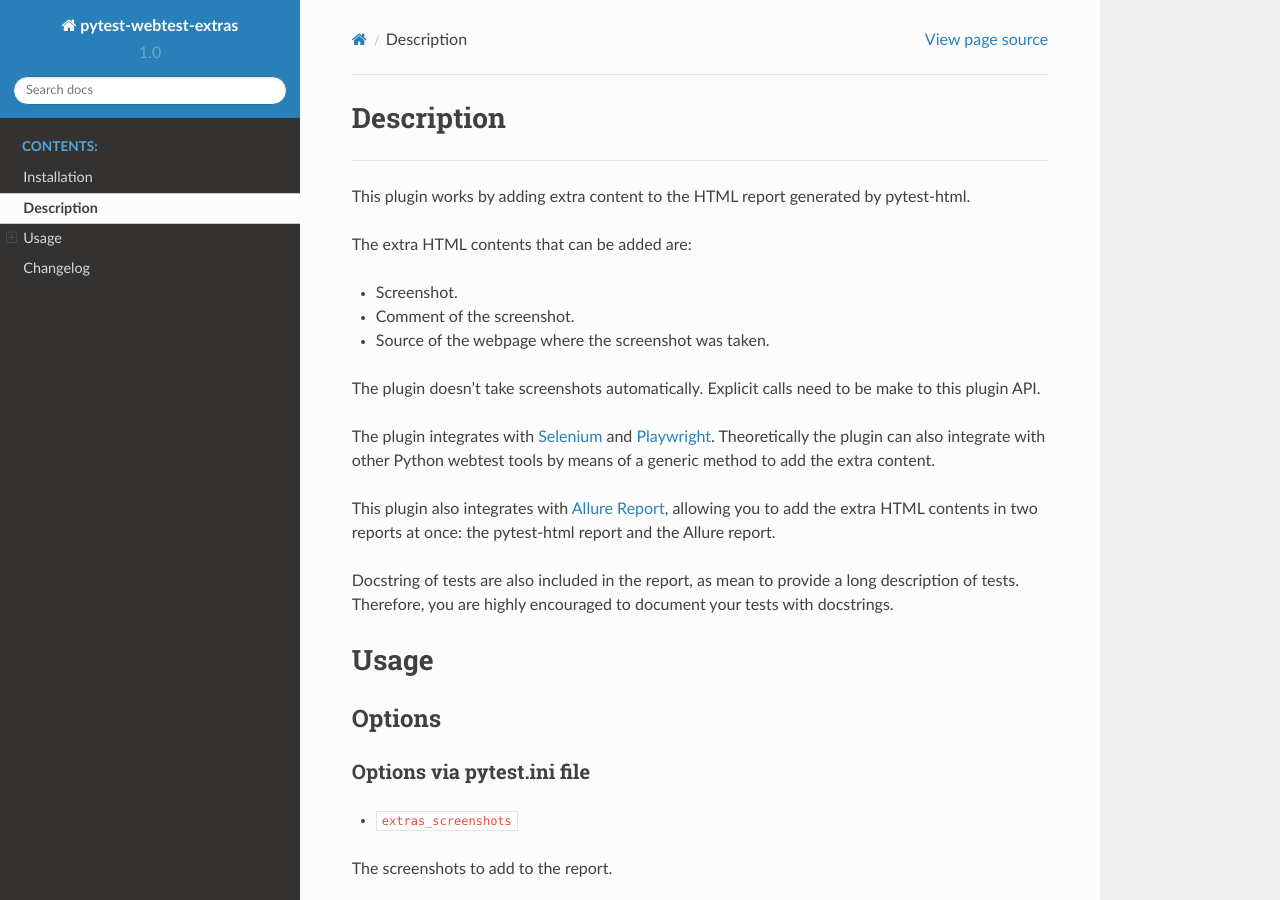
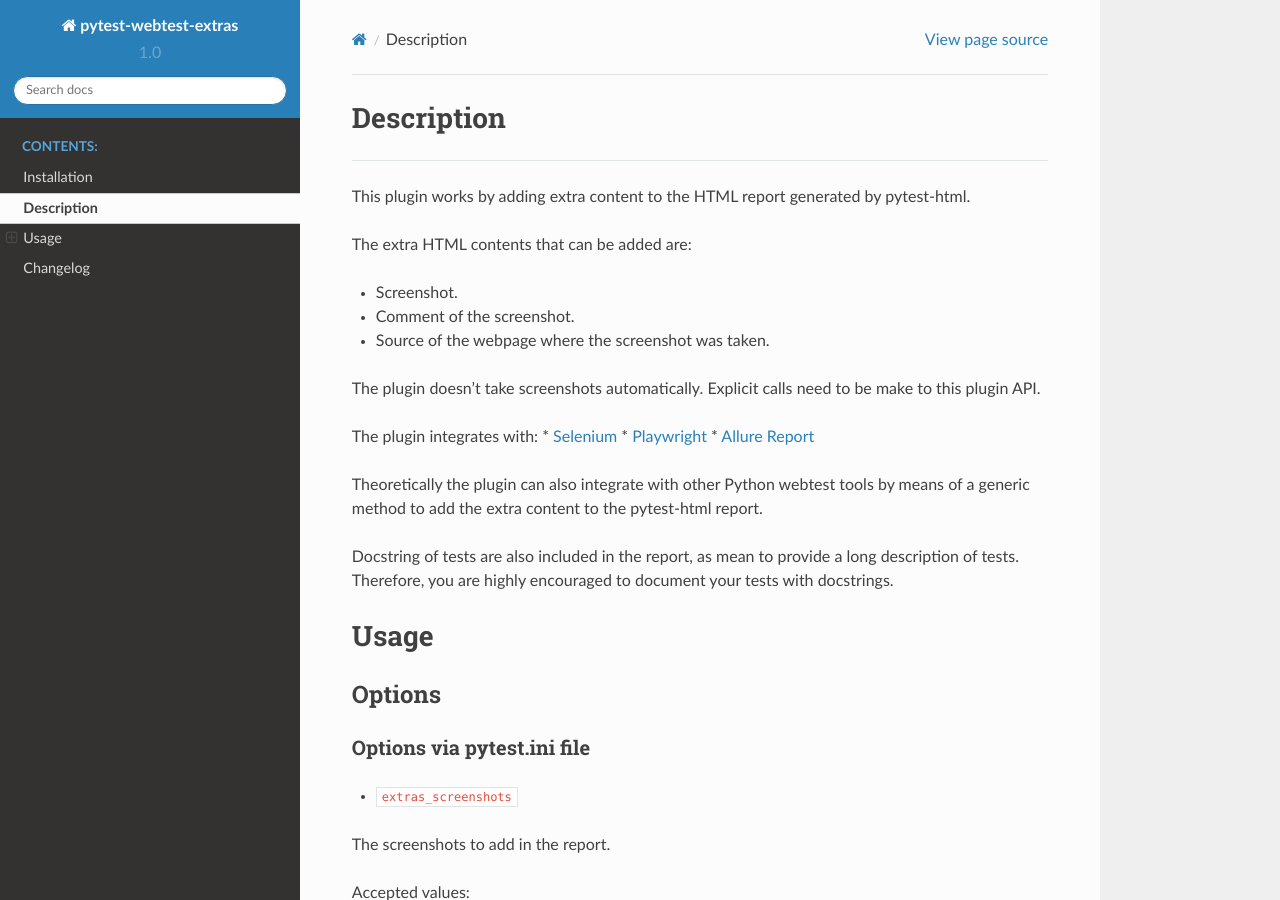
Before and after one commit to harmin-parra/pytest-webtest-extras, a Sphinx documentation site: the page built from docs/user_guide.rst, in a window 1280 px wide and 900 px high. Built offline with Sphinx 7.4.7 and the Read the Docs theme 2.0.0, drawn with Linux system fonts in a browser that asks for light colours.

Commit message:
update doc

```diff
--- a/docs/installation.rst
+++ b/docs/installation.rst
@@ -8,6 +8,12 @@ Requirements
 * ``pytest >= 7.0.0``
 * ``pytest-html >= 4.0.0``
 
+Optional modules
+----------------
+
+* ``selenium >= 4.11.0`` if using **Selenium**.
+* ``allure-pytest >= 2.13.2 if using **Allure**.
+
 
 Installing pytest-webtest-extras
 --------------------------------
--- a/docs/user_guide.rst
+++ b/docs/user_guide.rst
@@ -17,9 +17,12 @@ The extra HTML contents that can be added are:
 
 The plugin doesn't take screenshots automatically. Explicit calls need to be make to this plugin API.
 
-The plugin integrates with `Selenium <https://www.selenium.dev/>`_ and `Playwright <https://playwright.dev/python/>`_. Theoretically the plugin can also integrate with other Python webtest tools by means of a generic method to add the extra content.
+The plugin integrates with:
+* `Selenium <https://www.selenium.dev/>`_
+* `Playwright <https://playwright.dev/python/>`_
+* `Allure Report <https://allurereport.org/>`_
 
-This plugin also integrates with `Allure Report <https://allurereport.org/>`_, allowing you to add the extra HTML contents in two reports at once: the pytest-html report and the Allure report.
+Theoretically the plugin can also integrate with other Python webtest tools by means of a generic method to add the extra content to the pytest-html report.
 
 Docstring of tests are also included in the report, as mean to provide a long description of tests.
 Therefore, you are highly encouraged to document your tests with docstrings.
@@ -38,7 +41,7 @@ Options via pytest.ini file
 
 * ``extras_screenshots``
 
-The screenshots to add to the report.
+The screenshots to add in the report.
 
 Accepted values:
 
```
